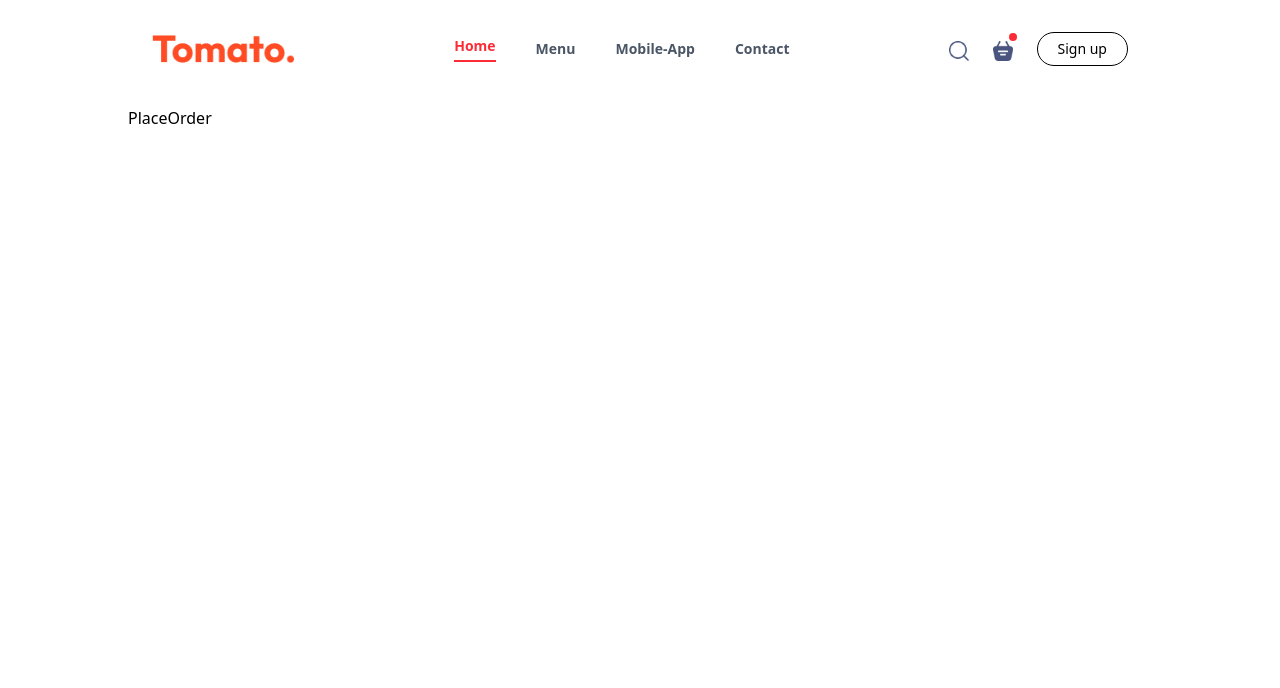
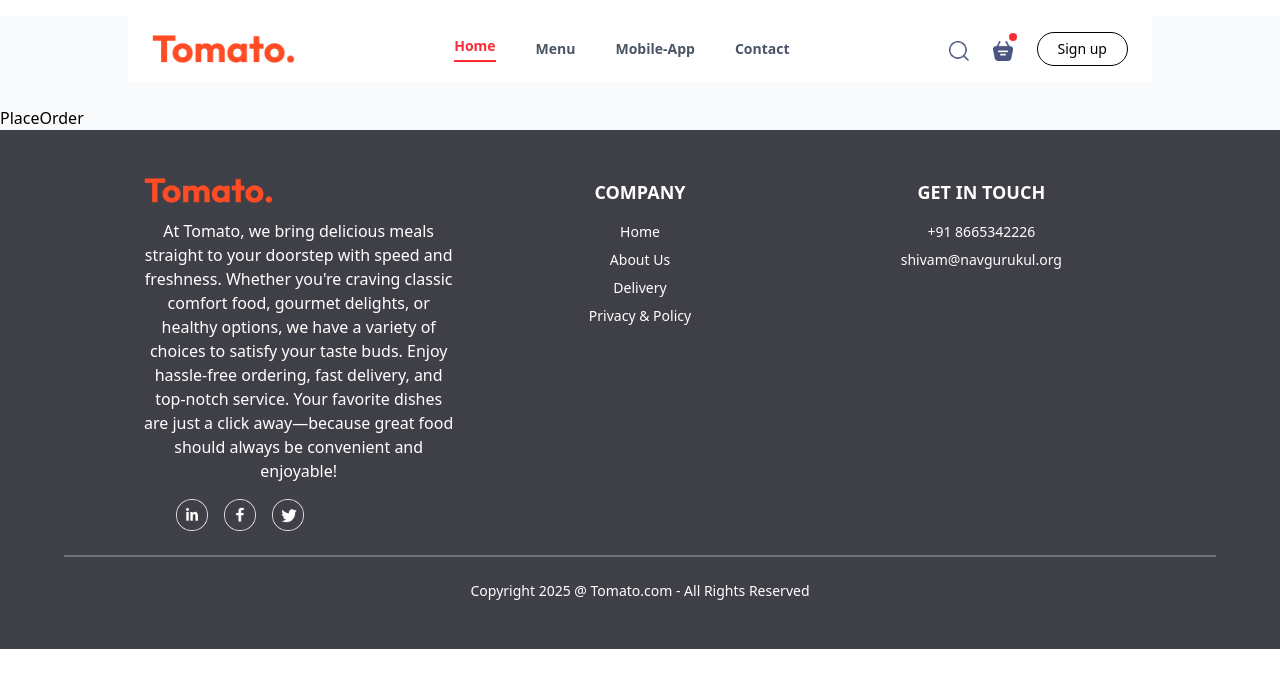
Before and after one commit to Shivam8299/Food_Del, a React (Vite) app in the folder frontend/: page /order in a window 1280 px wide. Shown: the top 688 px of the page. Built offline with nearby package versions, Linux system fonts and the light colour scheme.

Commit message:
complete footer component

```diff
--- a/frontend/src/App.jsx
+++ b/frontend/src/App.jsx
@@ -4,13 +4,14 @@ import Home from './pages/Home'
 import Cart from './pages/Cart'
 import PlaceOrder from './pages/PlaceOrder'
 import { Route, Routes } from 'react-router-dom'
+import Footer from './components/Footer'
 
 
 
 function App() {
 
   return (
-   <div className='md:mx-32 mx-1 mt-4'>
+   <div className='mt-4 bg-gray-50'>
     <Navbar/>
      <Routes>
      <Route path="/" element={<Home/>} />
@@ -18,6 +19,8 @@ function App() {
       <Route path="/order" element={<PlaceOrder/>} />
      </Routes>
 
+     <Footer/>
+
    </div>
   )
 }
--- a/frontend/src/components/ExploreMenu.jsx
+++ b/frontend/src/components/ExploreMenu.jsx
@@ -18,7 +18,7 @@ function ExploreMenu({ category, setCategory }) {
         className="w-full overflow-x-auto"
         style={{ scrollbarWidth: "none" }}
       >
-        <div className="flex gap-8 w-max ">
+        <div className="flex gap-5 w-max ">
           {menu_list.map((item, index) => (
             <div
             onClick={() =>
@@ -28,11 +28,7 @@ function ExploreMenu({ category, setCategory }) {
               className="flex flex-col items-center cursor-pointer"
             >
               <img
-                className={
-                  category === item.menu_name
-                    ? "border-2 rounded-full p-[2px] border-red-400"
-                    : ""
-                }
+                className={`${category === item.menu_name ? "border-2 rounded-full p-[2px] border-red-400" : ""} h-28`}
                 src={item.menu_image}
                 alt=""
               />
@@ -43,7 +39,7 @@ function ExploreMenu({ category, setCategory }) {
           ))}
         </div>
       </div>
-      <div className="w-full h-[1.5px] rounded-full mb-2 bg-zinc-300 mt-12"></div>
+      <div className="w-full h-[1.5px] rounded-full mb-2 bg-zinc-300 mt-8"></div>
     </div>
   );
 }
--- a/frontend/src/components/FoodDesplay.jsx
+++ b/frontend/src/components/FoodDesplay.jsx
@@ -1,53 +1,79 @@
 import React, { useContext, useState } from "react";
 import { StoreContext } from "../context/StoreContext";
-import { FontAwesomeIcon } from "@fortawesome/react-fontawesome";
-import { faStar } from "@fortawesome/free-solid-svg-icons";
 import { assets } from "../assets/frontend_assets/assets";
 
-function FoodDesplay() {
-  const [itemCount, setItemCount] = useState(0);
+function FoodDisplay({ category }) {
+  const [itemCounts, setItemCounts] = useState({});
   const { food_list } = useContext(StoreContext);
+
+  // Function to handle incrementing item count
+  const handleIncrement = (id) => {
+    setItemCounts((prevCounts) => ({
+      ...prevCounts,
+      [id]: (prevCounts[id] || 0) + 1,
+    }));
+  };
+
+  // Function to handle decrementing item count
+  const handleDecrement = (id) => {
+    setItemCounts((prevCounts) => {
+      const updatedCount = (prevCounts[id] || 0) - 1;
+      if (updatedCount <= 0) {
+        const { [id]: _, ...rest } = prevCounts; // Remove the item if count is 0
+        return rest;
+      }
+      return { ...prevCounts, [id]: updatedCount };
+    });
+  };
+
   return (
     <div>
-      <h1 className="text-xl ml-1 sm:ml-2 md:ml-3 lg:ml-4 font-semibold mb-4">Top Dishes Near to you </h1>
-      <div className="grid mx-2 grid-cols-1 sm:grid-cols-2 md:grid-cols-2 lg:grid-cols-3 xl:grid-cols-4 gap-y-10 gap-4 mb-44 ">
-        {food_list.map((item) => {
+      <h1 className="text-xl ml-1 sm:ml-2 md:ml-3 lg:ml-4 font-semibold mb-4">
+        Top Dishes Near You
+      </h1>
+      <div className="grid mx-2 grid-cols-1 sm:grid-cols-2 md:grid-cols-2 lg:grid-cols-3 xl:grid-cols-4 gap-y-10 gap-4 mb-44">
+        {food_list
+          .filter((item) => category === "All" || item.category === category)
+          .map((item) => {
+            const count = itemCounts[item._id] || 0;
             return (
-            <div className=" shadow-lg flex flex-col mx-1 justify-center" key={item._id}>
-              <img className="rounded-t-xl" src={item.image} alt="" />
-              <div className="">
-                {!itemCount ? (
-                  <img onClick={()=>setItemCount(1)}  className="cursor-pointer relative bottom-13 md:bottom-10 left-75 md:left-45 w-10 h-10  md:w-8 md:h-8" src={assets.add_icon_white} alt="" />
+              <div className="shadow-lg flex flex-col mx-1 justify-center" key={item._id}>
+                <img className="rounded-t-xl" src={item.image} alt={item.name} />
+                <div>
+                  {count === 0 ? (
+                    <img
+                      onClick={() => handleIncrement(item._id)}
+                      className="cursor-pointer relative bottom-13 md:bottom-10 left-75 md:left-45 w-10 h-10 md:w-8 md:h-8"
+                      src={assets.add_icon_white}
+                      alt="Add"
+                    />
                   ) : (
                     <div className="flex gap-1 relative bottom-11 left-65 md:bottom-10 md:left-35">
                       <img
                         className="w-7 h-7 cursor-pointer"
-                      onClick={()=>setItemCount(itemCount+1)}
+                        onClick={() => handleIncrement(item._id)}
                         src={assets.add_icon_green}
-                      alt=""
+                        alt="Increase"
                       />
-                    <p className="text-white ">{itemCount}</p>
+                      <p className="text-white">{count}</p>
                       <img
                         className="w-7 h-7 cursor-pointer"
-                      onClick={()=>setItemCount(itemCount-1)}
+                        onClick={() => handleDecrement(item._id)}
                         src={assets.remove_icon_red}
-                      alt=""
+                        alt="Decrease"
                       />
                     </div>
                   )}
                 </div>
-              <div className="text-sm m-2 ">
-                <div className="flex justify-between ">
-                  <p className="text-md font-semibold text-black mt-1 ">
-                    {item.name}
-                  </p>
+                <div className="text-sm mx-2">
+                  <div className="flex justify-between">
+                    <p className="text-md font-semibold text-black mt-1">{item.name}</p>
                     <div className="mt-1">
-                    <img src={assets.rating_starts} alt="" />
+                      <img className="w-18 mt-1" src={assets.rating_starts} alt="Rating" />
                     </div>
                   </div>
                   <p className="text-xs text-gray-600 mt-2">{item.description}</p>
                   <p className="text-md text-amber-700 font-semibold mt-2 mb-6">
-                  {" "}
                     ${item.price}
                   </p>
                 </div>
@@ -59,4 +85,4 @@ function FoodDesplay() {
   );
 }
 
-export default FoodDesplay;
+export default FoodDisplay;
--- /dev/null
+++ b/frontend/src/components/Footer.jsx
@@ -0,0 +1,55 @@
+import React from "react";
+import { assets } from "../assets/frontend_assets/assets";
+
+function Footer() {
+  return (
+    <div className="w-full bg-zinc-700 text-white px-4 md:px-16 py-12 mb-12">
+      {/* Footer Content */}
+      <div className="grid grid-cols-1 md:grid-cols-3 gap-8 text-center md:mx-20">
+        {/* Logo & Description */}
+        <div>
+          <img className="mx-auto md:mx-0 w-28 md:w-32" src={assets.logo} alt="Logo" />
+          <p className="mt-4 text-sm md:text-base font-light ">
+          At Tomato, we bring delicious meals straight to your doorstep with speed and freshness. Whether you're craving classic comfort food, gourmet delights, or healthy options, we have a variety of choices to satisfy your taste buds. Enjoy hassle-free ordering, fast delivery, and top-notch service. Your favorite dishes are just a click away—because great food should always be convenient and enjoyable!
+          </p>
+          {/* Social Icons */}
+          <div className="flex justify-center md:justify-start gap-4 mt-4 md:ml-8">
+            <img className="w-8 h-8 cursor-pointer" src={assets.linkedin_icon} alt="LinkedIn" />
+            <img className="w-8 h-8 cursor-pointer" src={assets.facebook_icon} alt="Facebook" />
+            <img className="w-8 h-8 cursor-pointer" src={assets.twitter_icon} alt="Twitter" />
+          </div>
+        </div>
+
+        {/* Company Links */}
+        <div>
+          <h1 className="text-lg font-semibold">COMPANY</h1>
+          <ul className="mt-4 space-y-2 text-sm font-light">
+            <li className="cursor-pointer hover:text-gray-400 transition">Home</li>
+            <li className="cursor-pointer hover:text-gray-400 transition">About Us</li>
+            <li className="cursor-pointer hover:text-gray-400 transition">Delivery</li>
+            <li className="cursor-pointer hover:text-gray-400 transition">Privacy & Policy</li>
+          </ul>
+        </div>
+
+        {/* Contact Information */}
+        <div>
+          <h1 className="text-lg font-semibold">GET IN TOUCH</h1>
+          <ul className="mt-4 space-y-2 text-sm font-light">
+            <li className="cursor-pointer">+91 8665342226</li>
+            <li className="cursor-pointer">shivam@navgurukul.org</li>
+          </ul>
+        </div>
+      </div>
+
+      {/* Horizontal Divider */}
+      <div className="h-[2px] w-full bg-zinc-500 my-6"></div>
+
+      {/* Copyright Text */}
+      <div className="text-center text-sm font-light">
+        <p>Copyright 2025 @ Tomato.com - All Rights Reserved</p>
+      </div>
+    </div>
+  );
+}
+
+export default Footer;
--- a/frontend/src/components/Navbar.jsx
+++ b/frontend/src/components/Navbar.jsx
@@ -10,7 +10,7 @@ function Navbar() {
   const menuItems = ["home", "menu", "mobile-app", "contact"];
 
   return (
-    <nav className="flex justify-between items-center mt-4  lg:px-6 py-4 mb-6">
+    <nav className="flex justify-between items-center mt-4 lg:px-6 py-4 mb-6 bg-white md:mx-32 mx-1">
       {/* Logo */}
       <img className="h-7" src={assets.logo} alt="Logo" />
 
@@ -42,17 +42,17 @@ function Navbar() {
       </div>
 
       {/* Mobile Menu Button */}
-      <button className="md:hidden text-2xl" onClick={() => setIsOpen(!isOpen)}>
+      <button className="lg:hidden text-3xl" onClick={() => setIsOpen(!isOpen)}>
         {isOpen ? <FaTimes /> : <FaBars />}
       </button>
 
       {/* Mobile Menu */}
       <div
-        className={`fixed top-0 right-0 h-full w-2/3 shadow-lg flex flex-col gap-6 py-10 px-6 transition-transform duration-300 ${
+        className={`fixed top-0 right-0 h-full w-2/3 shadow-lg bg-white flex flex-col gap-6 py-10 px-6 transition-transform duration-300 ${
           isOpen ? "translate-x-0" : "translate-x-full"
         } md:hidden`}
       >
-        <button className="absolute top-5 right-5 text-2xl" onClick={() => setIsOpen(false)}>
+        <button className="absolute top-5 right-5 text-3xl font-thin" onClick={() => setIsOpen(false)}>
           <FaTimes />
         </button>
 
--- a/frontend/src/pages/Home.jsx
+++ b/frontend/src/pages/Home.jsx
@@ -6,7 +6,7 @@ import FoodDesplay from '../components/FoodDesplay'
 function Home() {
   const [category, setCategory] = useState("All")
   return (
-    <div>
+    <div className='md:mx-32 mx-1'>
         <Header/>
         <ExploreMenu category={category} setCategory={setCategory} />
         <FoodDesplay category={category}/>
```
Also changed, not shown: frontend/src/components/Header.jsx (+0 -28 lines). Lines whose indentation alone changed are shown as unchanged.
